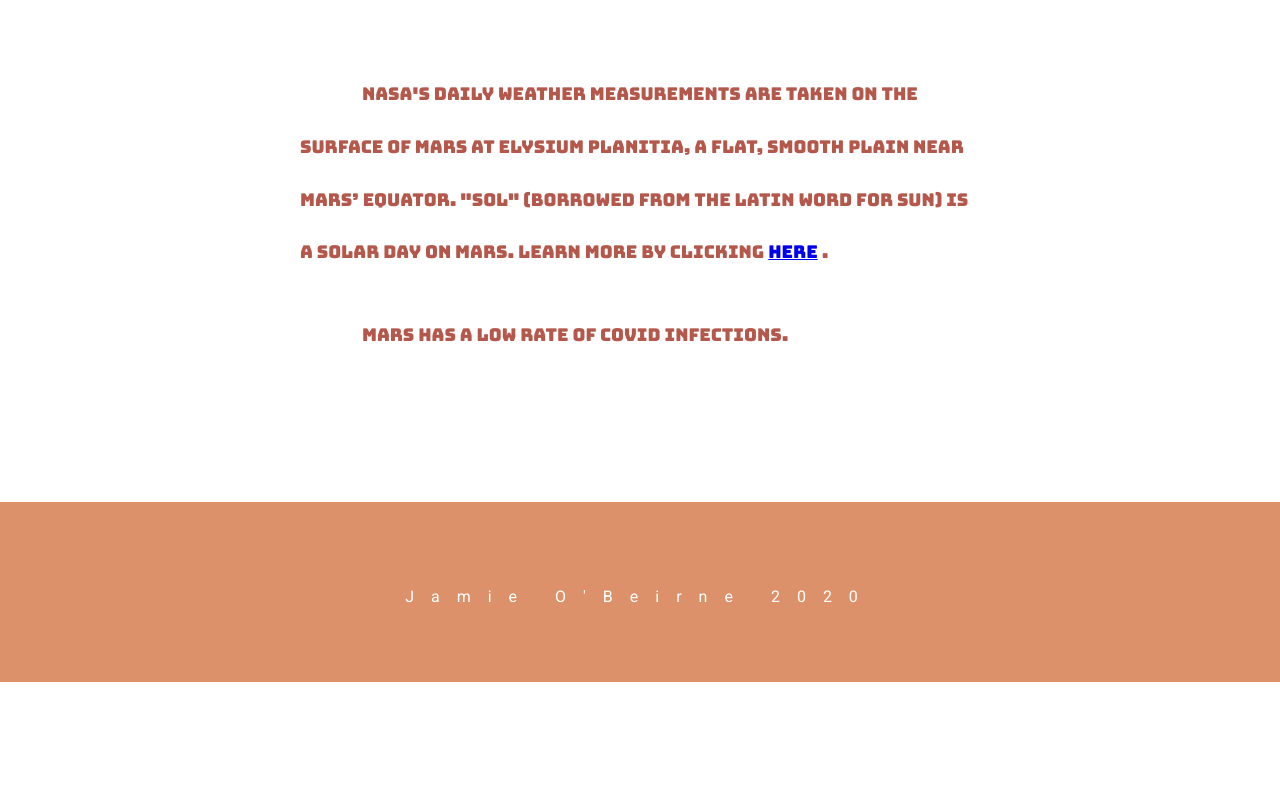
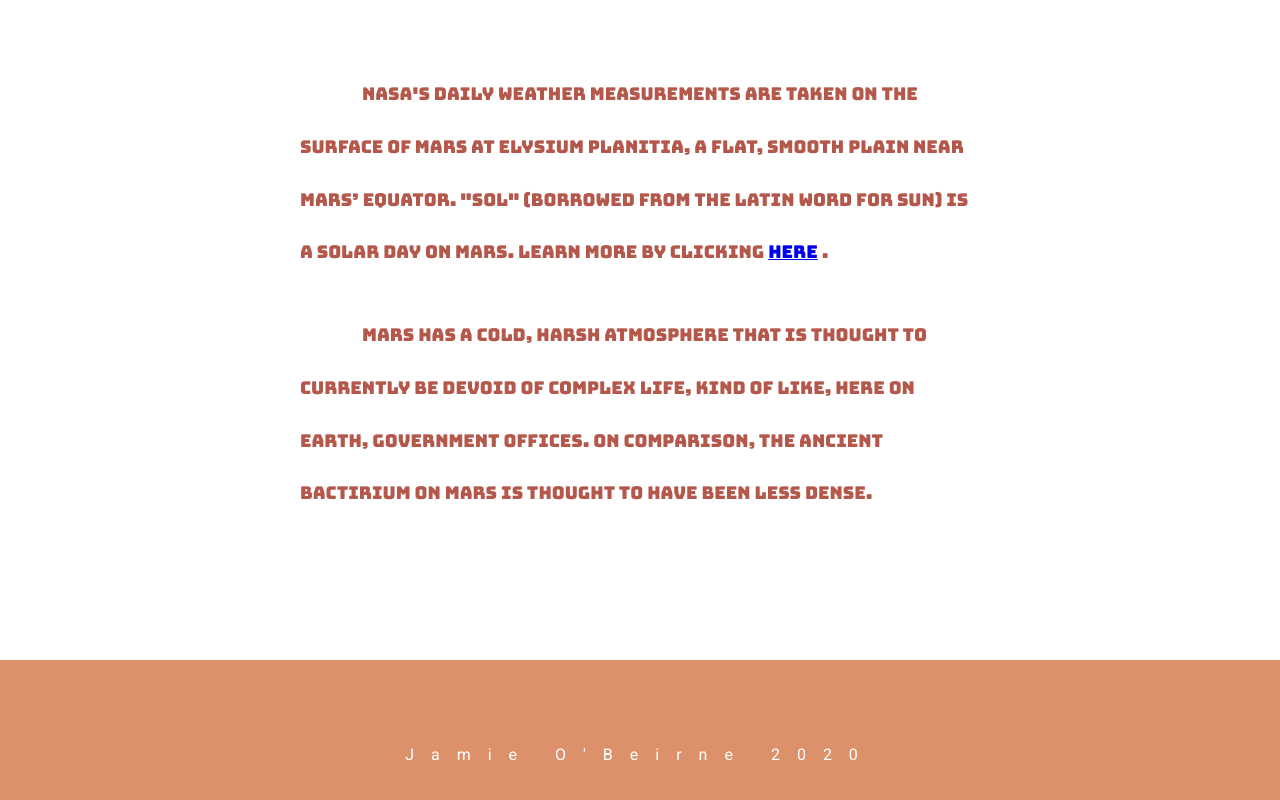
Before and after one commit to jamieobeirne/Mars-Weather, a plain HTML site: page fahrenheitIndex.html in a window 1280 px wide. Shown: the part 822-1622 px from the top of the page. Before the commit the page ends 1504 px from the top, so only its background shows below. Drawn offline with Linux system fonts and the light colour scheme; no server answers.

Commit message:
Update fahrenheitIndex.html

```diff
--- a/fahrenheitIndex.html
+++ b/fahrenheitIndex.html
@@ -31,7 +31,9 @@
             Elysium Planitia, a flat, smooth plain near Mars’ equator. "Sol" (borrowed from the Latin
             word for sun) is a solar day on Mars. Learn more by
             clicking <a class="nasa_link" href="https://www.nasa.gov/feature/jpl/insight-is-the-newest-mars-weather-service">here</a> .</p>
-        <p class="explaination">Mars has a low rate of Covid infections.</p>
+        <p class="explaination">Mars has a cold, harsh atmosphere that is thought to currently be devoid of complex
+            life, kind of like, here on Earth, government offices. On comparison, the ancient Bactirium
+            on Mars is thought to have been less dense.</p>
     </div>
 </body>
 <footer class="footer">
```
